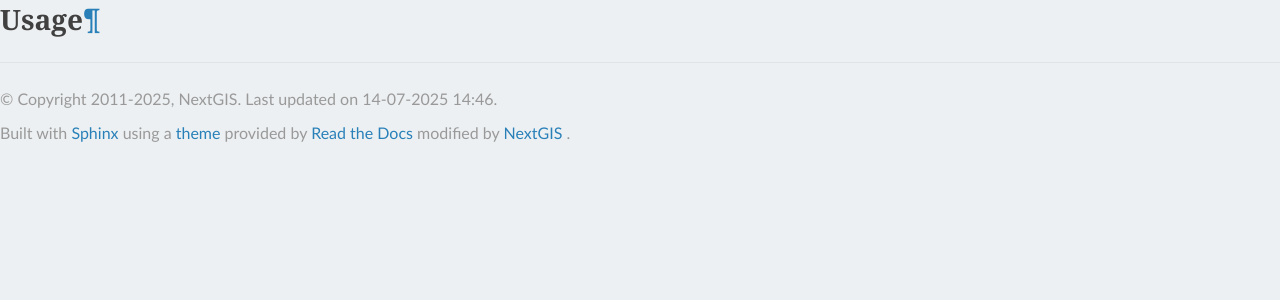
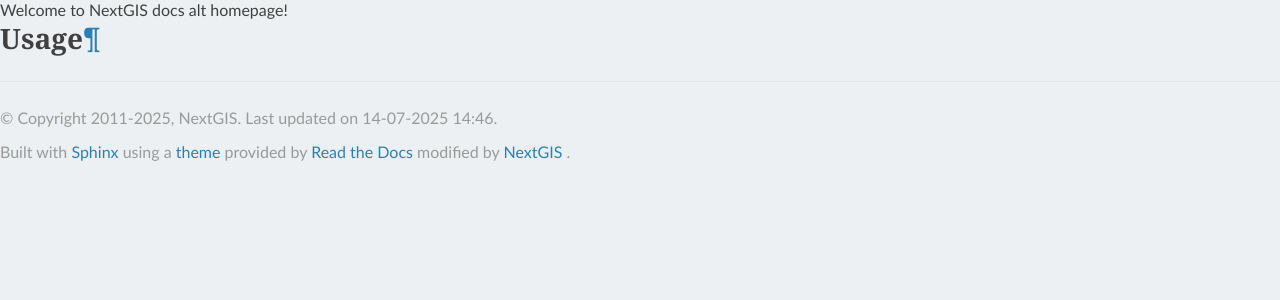
Before and after one commit to G-Jul/nextgisstaging, a Sphinx documentation site: the page built from docs/source/index.rst, in a window 1280 px wide. Shown: the top 300 px of the page. Built offline with Sphinx 7.4.7 and the Read the Docs theme 3.1.0, drawn with Linux system fonts in a browser that asks for light colours; some web fonts are replaced; formulas are drawn with MathJax 3; pages that are not in the unit, such as notebooks, are missing from menus; comment, search, counter and statistics services are not loaded.

Commit message:
Update rtd_index_modified_1.html
add header

```diff
--- a/docs/source/_templates/rtd_index_modified_1.html
+++ b/docs/source/_templates/rtd_index_modified_1.html
@@ -44,6 +44,12 @@
         <div class="rst-content">
 
 </div>
+
+  <div class="page">
+    <header class="mobile-header">Welcome to NextGIS docs alt homepage!
+    </header>
+  </div>
+
           <div role="main" class="document" itemscope="itemscope" itemtype="http://schema.org/Article">
            <div itemprop="articleBody">
 
```
